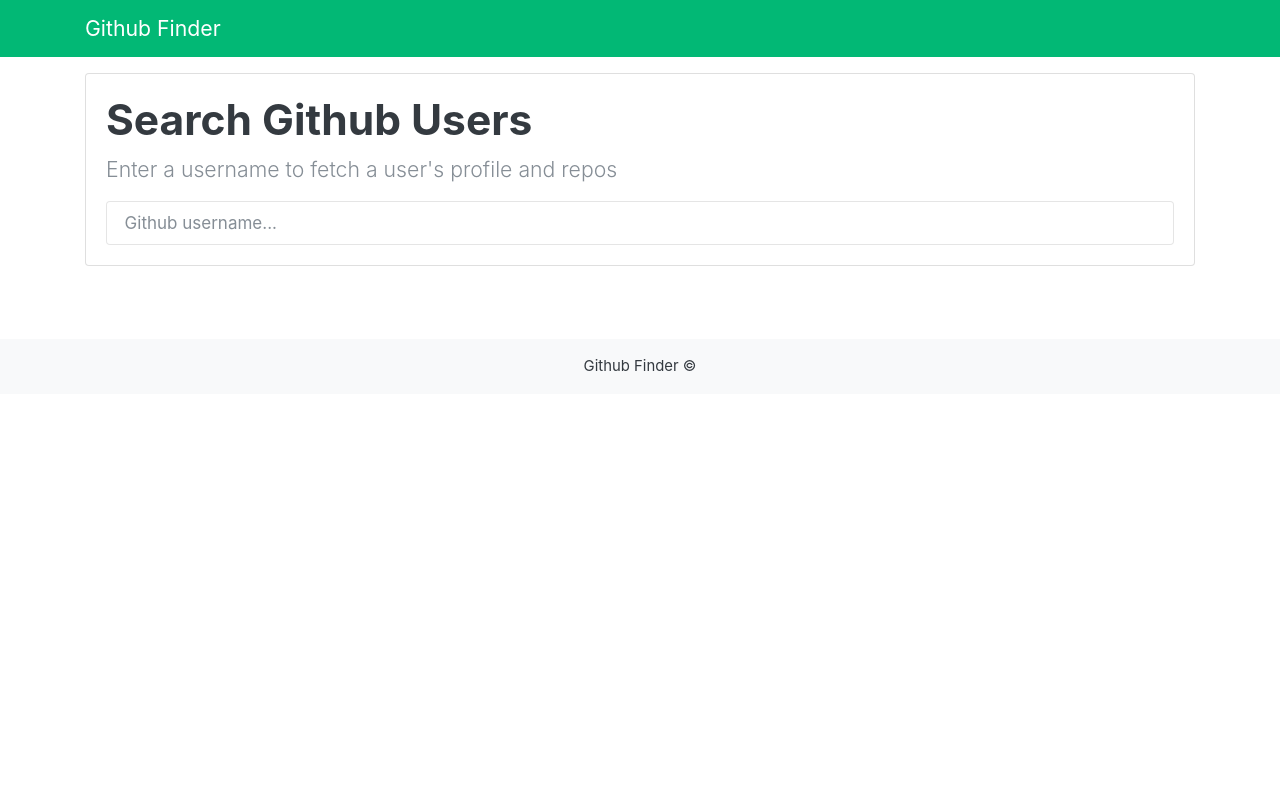
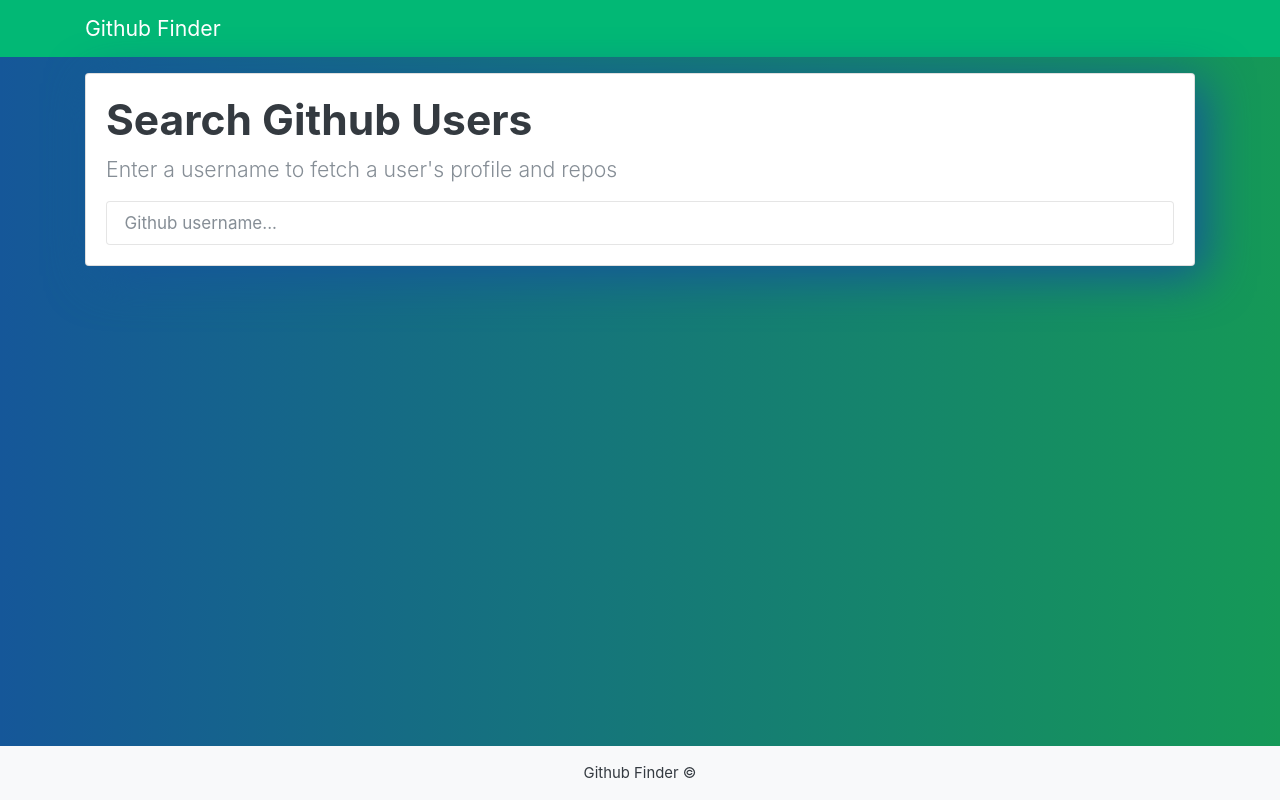
Before and after one commit to yoscheherazade/github-profile-finder, a plain HTML site: page index.html in a window 1280 px wide. Drawn offline with nearby package versions, Linux system fonts and the light colour scheme.

Commit message:
added styling to bg and cards

```diff
--- a/index.html
+++ b/index.html
@@ -6,6 +6,7 @@
     <meta name="viewport" content="width=device-width, initial-scale=1.0">
     <meta http-equiv="X-UA-Compatible" content="ie=edge">
     <link rel="stylesheet" href="https://bootswatch.com/4/litera/bootstrap.min.css">
+    <link rel="stylesheet" href="style.css">
     <title>Github Finder</title>
 </head>
 
@@ -26,7 +27,7 @@
         <div id="profile"></div>
     </div>
 
-    <footer class="mt-5 p-3 text-center bg-light">
+    <footer class="mt-5 p-3 text-center bg-light fixed-bottom">
         Github Finder &copy;
     </footer>
     <script src="https://code.jquery.com/jquery-3.2.1.slim.min.js" integrity="sha384-KJ3o2DKtIkvYIK3UENzmM7KCkRr/rE9/Qpg6aAZGJwFDMVNA/GpGFF93hXpG5KkN"
--- /dev/null
+++ b/style.css
@@ -0,0 +1,18 @@
+body {
+  background: #159957; /* fallback for old browsers */
+  background: -webkit-linear-gradient(
+    to right,
+    #155799,
+    #159957
+  ); /* Chrome 10-25, Safari 5.1-6 */
+  background: linear-gradient(
+    to right,
+    #155799,
+    #159957
+  ); /* W3C, IE 10+/ Edge, Firefox 16+, Chrome 26+, Opera 12+, Safari 7+ */
+}
+.card {
+  -webkit-box-shadow: 10px 10px 47px 0px rgba(21, 87, 153, 1);
+  -moz-box-shadow: 10px 10px 47px 0px rgba(21, 87, 153, 1);
+  box-shadow: 10px 10px 47px 0px rgba(21, 87, 153, 1);
+}
```
